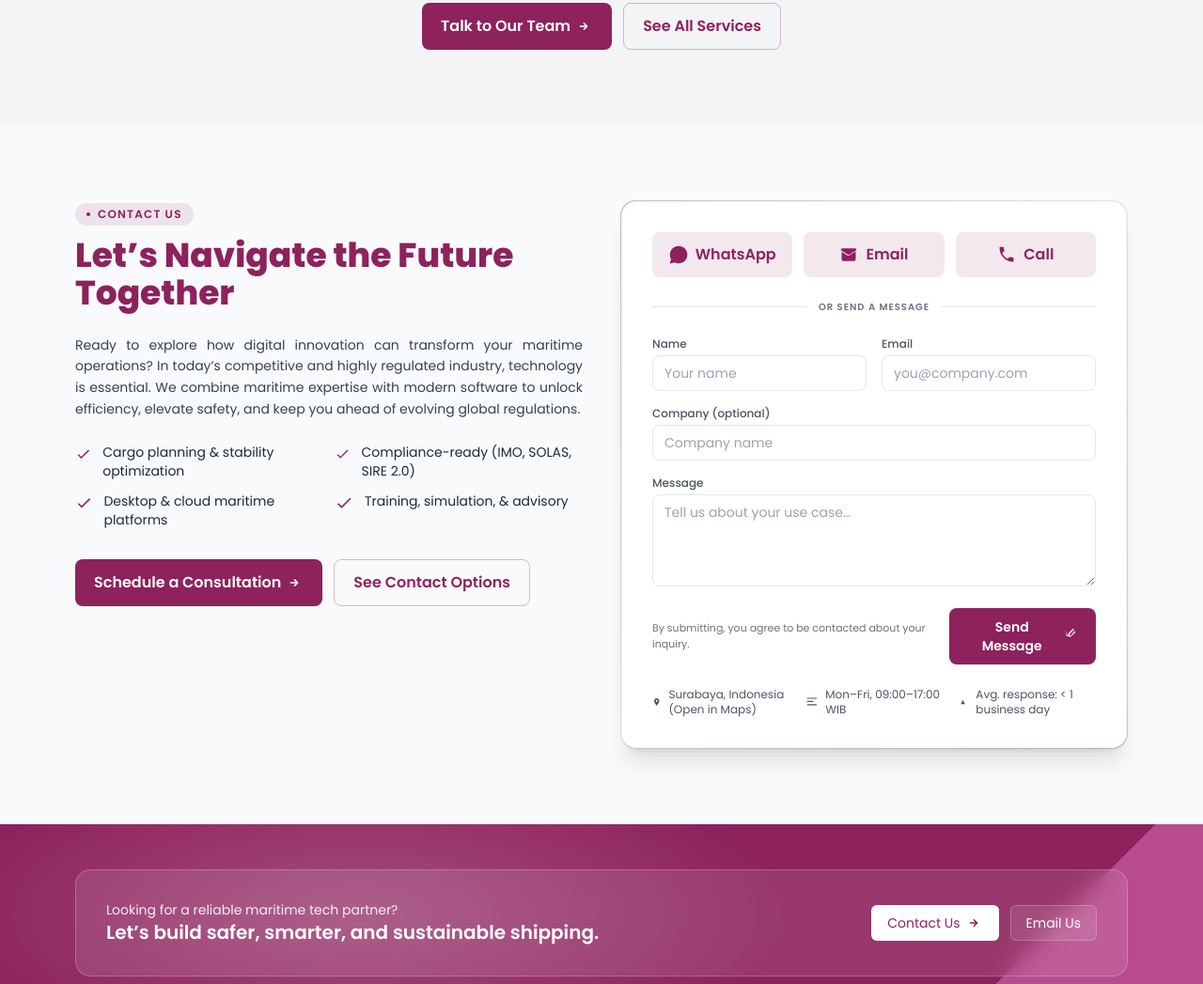
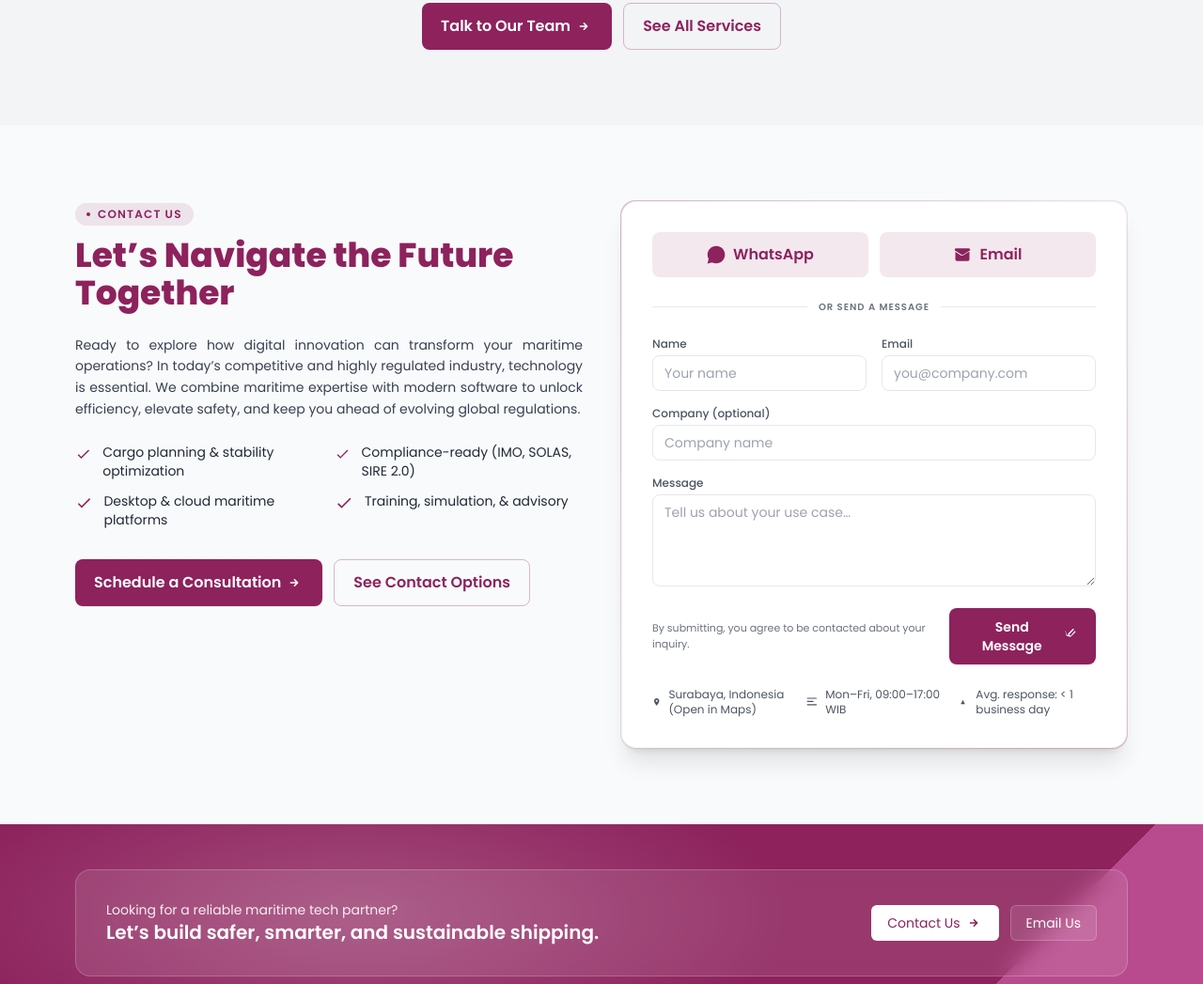
Before and after one commit to MitchyMichael/landing_pranala, a plain HTML site: page index.html in a window 1280 px wide. Shown: the part 3726-4773 px from the top of the page at 94% size. Drawn offline with nearby package versions, Linux system fonts and the light colour scheme.

Commit message:
Update index.html

```diff
--- a/index.html
+++ b/index.html
@@ -633,23 +633,20 @@
             <div id="contact-options" data-aos="fade-up" class="group relative p-[1px] rounded-2xl bg-gradient-to-br from-brand/30 via-brand/10 to-brand_light/30">
                 <div class="rounded-2xl bg-white p-6 sm:p-8 shadow-xl border border-black/5">
                 <!-- quick buttons -->
-                <div class="grid sm:grid-cols-3 gap-3">
-                    <!-- Replace hrefs with your real endpoints -->
-                    <a href="https://wa.me/6281234567890?text=Halo%20tim%20Pranala,%20saya%20ingin%20konsultasi."
+                <div class="grid sm:grid-cols-2 gap-3">
+                    <!-- Whatsapp -->
+                    <a href="https://wa.me/6285853439679"
                         target="_blank" rel="noopener"
                         class="flex items-center justify-center gap-2 rounded-lg bg-brand/10 text-brand px-4 py-3 font-semibold hover:bg-brand/15">
                         <svg class="w-5 h-5" viewBox="0 0 32 32" fill="currentColor" aria-hidden="true"><path d="M26.576 5.363C23.886 2.673 20.17 1.009 16.065 1.009 7.856 1.009 1.2 7.664 1.2 15.874c0 2.732.737 5.291 2.022 7.491l-2.109 7.702 7.879-2.067c2.051 1.139 4.498 1.809 7.102 1.809 8.209-.003 14.862-6.659 14.862-14.868 0-4.103-1.662-7.817-4.349-10.507z"/></svg>
                         WhatsApp
                     </a>
-                    <a href="mailto:hello@yourdomain.com?subject=Consultation%20Request"
+
+                    <!-- Email -->
+                    <a href="https://mail.google.com/mail/?view=cm&fs=1&to=tam@pranala-dt.co.id" target="_blank"
                         class="flex items-center justify-center gap-2 rounded-lg bg-brand/10 text-brand px-4 py-3 font-semibold hover:bg-brand/15">
                         <svg class="w-5 h-5" viewBox="0 0 24 24" fill="currentColor" aria-hidden="true"><path d="M20 4H4a2 2 0 00-2 2v.4l10 6.25L22 6.4V6a2 2 0 00-2-2zm0 4.35l-7.55 4.71a2 2 0 01-1.9 0L3 8.35V18a2 2 0 002 2h14a2 2 0 002-2V8.35z"/></svg>
                         Email
-                    </a>
-                    <a href="tel:+620000000000"
-                    class="flex items-center justify-center gap-2 rounded-lg bg-brand/10 text-brand px-4 py-3 font-semibold hover:bg-brand/15">
-                    <svg class="w-5 h-5" viewBox="0 0 24 24" fill="currentColor" aria-hidden="true"><path d="M6.62 10.79a15.05 15.05 0 006.59 6.59l2.2-2.2a1 1 0 011.01-.24c1.1.37 2.28.57 3.5.57a1 1 0 011 1V20a1 1 0 01-1 1C10.85 21 3 13.15 3 3a1 1 0 011-1h3.5a1 1 0 011 1c0 1.22.2 2.4.57 3.5a1 1 0 01-.24 1.01l-2.2 2.28z"/></svg>
-                    Call
                     </a>
                 </div>
 
@@ -663,7 +660,6 @@
                 <!-- MARK: quick form -->
                 <form id="contact-form" class="grid gap-4"
                         action="https://formspree.io/f/your-id" method="POST">
-                    <!-- TIP: ganti action dengan endpoint form kamu (Formspree/Netlify/backend sendiri) -->
                     <div class="grid sm:grid-cols-2 gap-4">
                     <div>
                         <label class="block text-xs font-medium text-gray-600 mb-1" for="name">Name</label>
```
Lines whose indentation alone changed are shown as unchanged.
